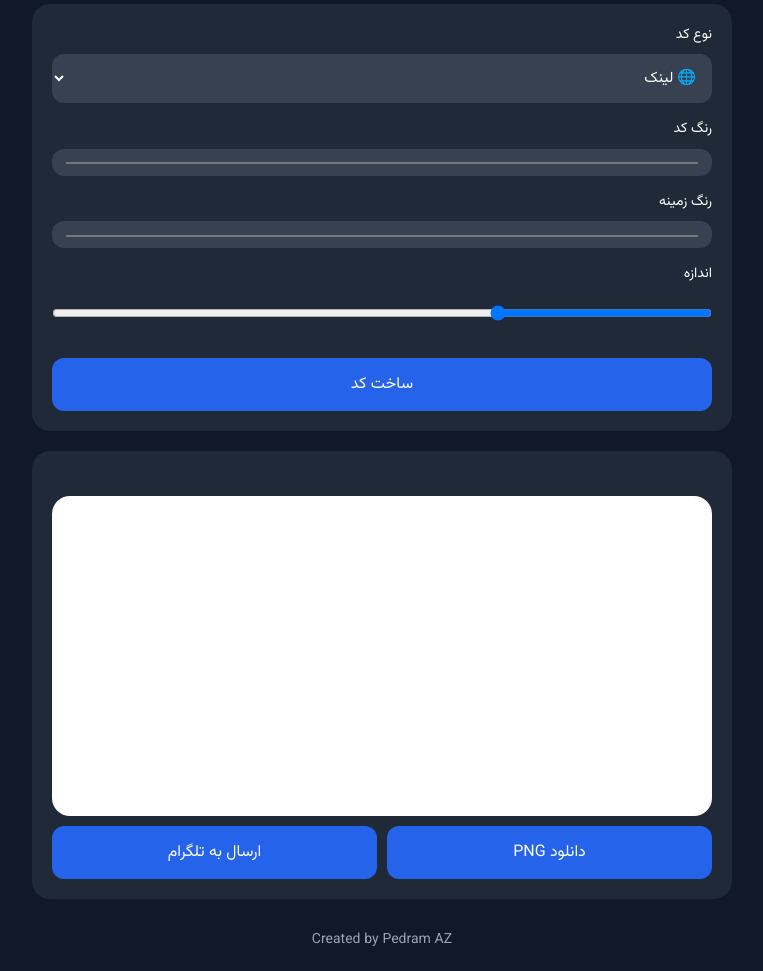
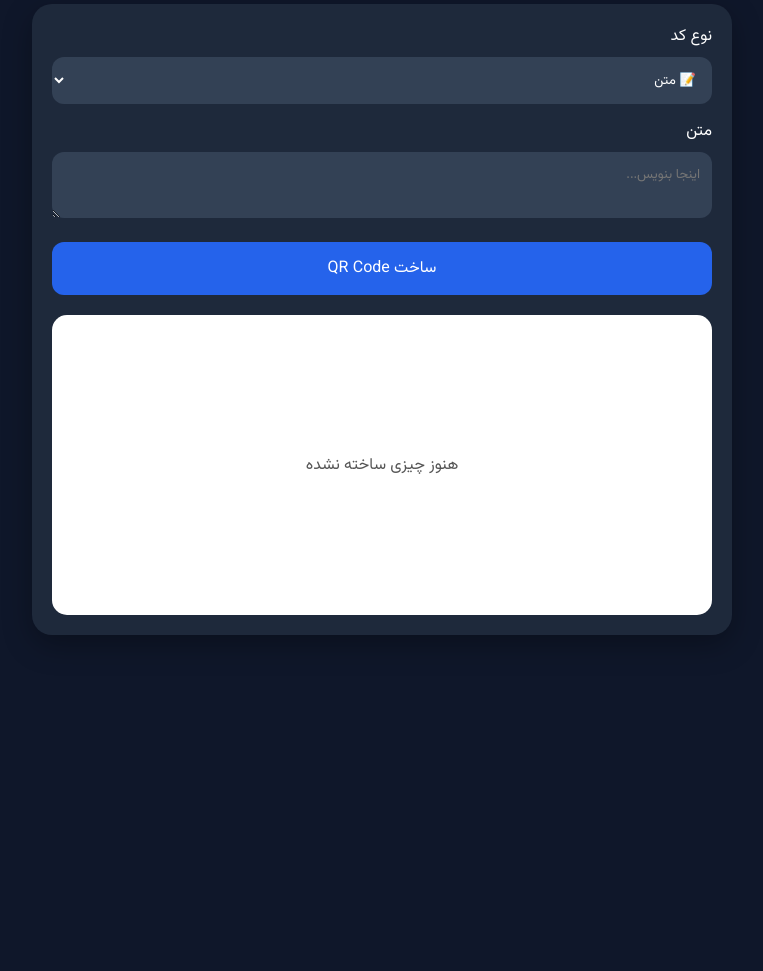
Before and after one commit to radinrezaei098-svg/qr1-telegram-bot, a website: page public/index.html in a window 1280 px wide. Shown: the part 86-1057 px from the top of the page, without its empty margins (258-1021 px from the left). After the commit the page ends 800 px from the top, so only its background shows below. Drawn offline with Linux system fonts and the light colour scheme.

Commit message:
Update888

```diff
--- a/public/index.html
+++ b/public/index.html
@@ -3,15 +3,16 @@
 <head>
 
 <meta charset="UTF-8">
-<meta name="viewport" content="width=device-width,initial-scale=1">
+
+<meta name="viewport" content="width=device-width,initial-scale=1.0">
 
 <title>Codino</title>
 
+<link href="https://fonts.googleapis.com/css2?family=Vazirmatn:wght@400;500;700&display=swap" rel="stylesheet">
+
 <script src="https://telegram.org/js/telegram-web-app.js"></script>
-<script src="https://cdn.jsdelivr.net/npm/qrcode/build/qrcode.min.js"></script>
-<script src="https://cdn.jsdelivr.net/npm/jsbarcode/dist/JsBarcode.all.min.js"></script>
 
-<link href="https://fonts.googleapis.com/css2?family=Vazirmatn:wght@400;600;700&display=swap" rel="stylesheet">
+<script src="https://cdn.jsdelivr.net/npm/qrcode@1.5.3/build/qrcode.min.js"></script>
 
 <style>
 
@@ -23,42 +24,46 @@
 }
 
 body{
-background:#111827;
+
+background:#0f172a;
+
 color:white;
+
 padding:20px;
+
 }
 
 .container{
+
 max-width:700px;
+
 margin:auto;
-}
 
-h1{
-text-align:center;
-margin-bottom:20px;
 }
 
 .card{
 
-background:#1f2937;
+background:#1e293b;
+
+border-radius:20px;
 
 padding:20px;
 
-border-radius:18px;
+margin-top:20px;
+
+box-shadow:0 10px 30px rgba(0,0,0,.3);
+
+}
+
+h1{
+
+text-align:center;
 
 margin-bottom:20px;
 
 }
 
-label{
-display:block;
-margin-bottom:8px;
-font-size:14px;
-}
-
-select,
-input,
-textarea{
+select,input,textarea{
 
 width:100%;
 
@@ -68,21 +73,13 @@
 
 border-radius:12px;
 
-margin-bottom:15px;
-
-background:#374151;
+background:#334155;
 
 color:white;
 
-font-size:15px;
+margin-top:8px;
 
-}
-
-textarea{
-
-height:90px;
-
-resize:none;
+margin-bottom:15px;
 
 }
 
@@ -104,7 +101,7 @@
 
 cursor:pointer;
 
-margin-top:10px;
+transition:.3s;
 
 }
 
@@ -116,7 +113,13 @@
 
 #preview{
 
-margin-top:25px;
+margin-top:20px;
+
+background:white;
+
+border-radius:15px;
+
+padding:20px;
 
 display:flex;
 
@@ -124,51 +127,7 @@
 
 align-items:center;
 
-background:white;
-
-border-radius:18px;
-
-padding:20px;
-
-min-height:320px;
-
-}
-
-#preview canvas{
-
-max-width:100%;
-
-}
-
-.actions{
-
-display:flex;
-
-gap:10px;
-
-}
-
-.actions button{
-
-flex:1;
-
-}
-
-.hidden{
-
-display:none;
-
-}
-
-.footer{
-
-margin-top:30px;
-
-text-align:center;
-
-color:#9ca3af;
-
-font-size:14px;
+min-height:300px;
 
 }
 
@@ -180,21 +139,17 @@
 
 <div class="container">
 
-<h1>Codino</h1>
+<h1>📱 Codino</h1>
 
 <div class="card">
 
-<label>
-
-نوع کد
-
-</label>
+<label>نوع کد</label>
 
 <select id="type">
 
+<option value="text">📝 متن</option>
+
 <option value="link">🌐 لینک</option>
-
-<option value="text">📝 متن</option>
 
 <option value="phone">📞 تلفن</option>
 
@@ -206,78 +161,27 @@
 
 <option value="whatsapp">💚 واتساپ</option>
 
-<option value="barcode">▦ بارکد</option>
-
 </select>
 
-<div id="fields"></div>
+<label>متن</label>
 
-<label>
+<textarea id="content" placeholder="اینجا بنویس..."></textarea>
 
-رنگ کد
+<button onclick="makeQR()">
 
-</label>
-
-<input type="color" id="dark" value="#000000">
-
-<label>
-
-رنگ زمینه
-
-</label>
-
-<input type="color" id="light" value="#ffffff">
-
-<label>
-
-اندازه
-
-</label>
-
-<input
-type="range"
-id="size"
-min="180"
-max="500"
-value="280">
-
-<button id="generate">
-
-ساخت کد
+ساخت QR Code
 
 </button>
 
-</div>
-
-<div class="card">
-
 <div id="preview">
 
-کدی ساخته نشده است
+<span style="color:#555">
+
+هنوز چیزی ساخته نشده
+
+</span>
 
 </div>
-
-<div class="actions">
-
-<button id="download">
-
-دانلود PNG
-
-</button>
-
-<button id="telegramSend">
-
-ارسال به تلگرام
-
-</button>
-
-</div>
-
-</div>
-
-<div class="footer">
-
-Created by Pedram AZ
 
 </div>
 
@@ -295,8 +199,32 @@
 
 }
 
-const fields=document.getElementById("fields");
+function makeQR(){
 
-const preview=document.getElementById("preview");
+let text=document.getElementById("content").value;
 
-let canvas=null;
+let box=document.getElementById("preview");
+
+box.innerHTML="";
+
+QRCode.toCanvas(text,function(err,canvas){
+
+if(err){
+
+box.innerHTML="خطا";
+
+return;
+
+}
+
+box.appendChild(canvas);
+
+});
+
+}
+
+</script>
+
+</body>
+
+</html>
```
